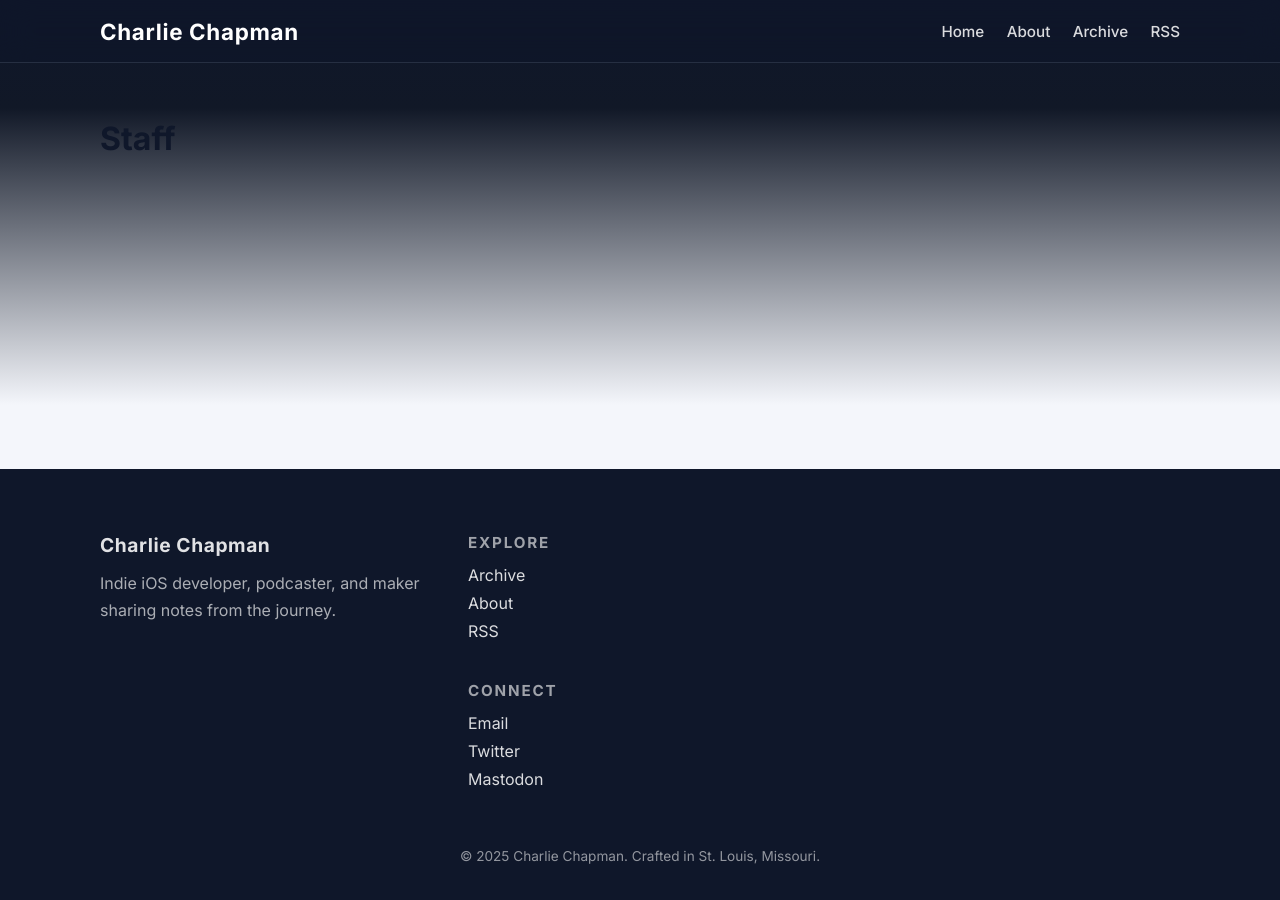
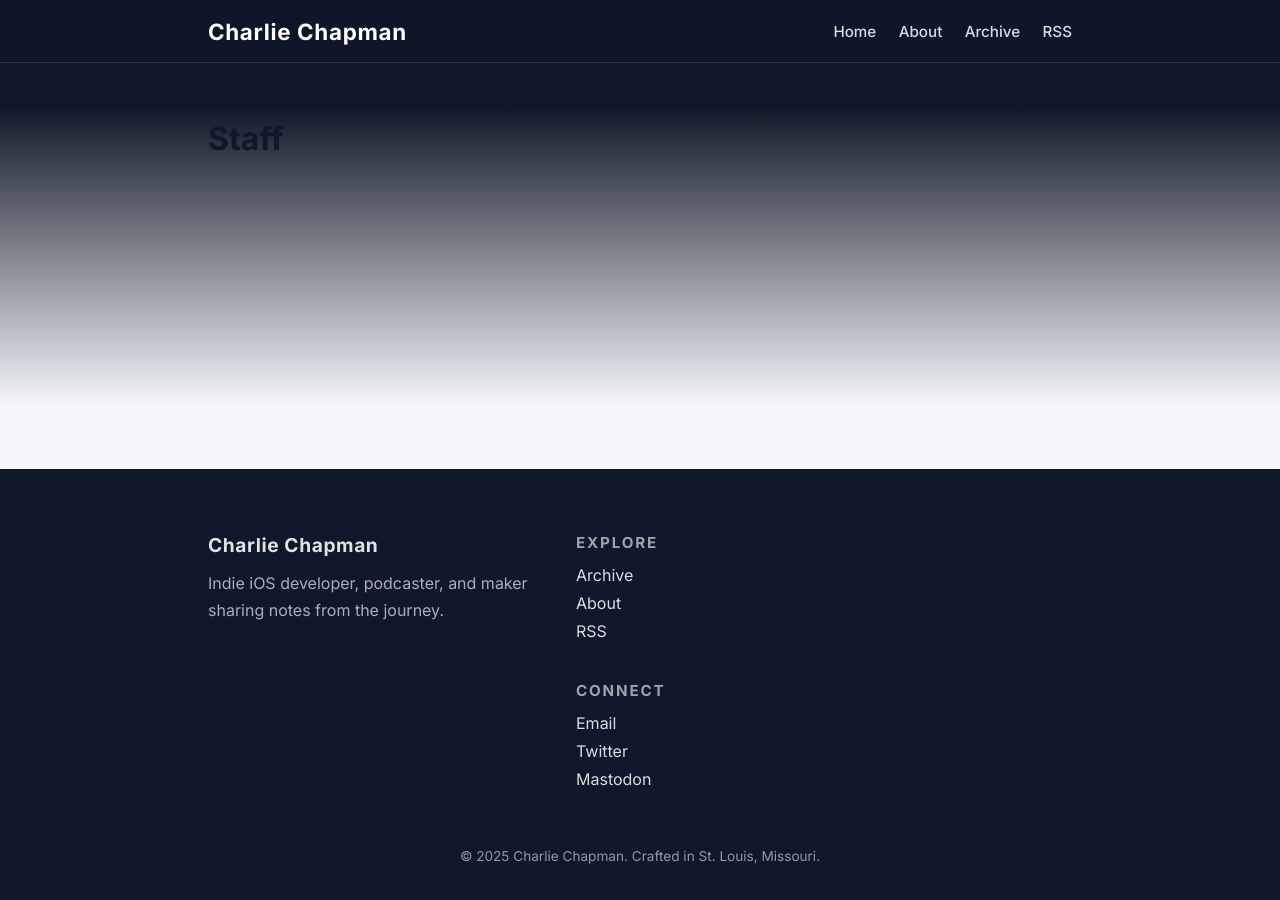
Before and after one commit to charliemchapman/charliemchapman-site, a Jekyll site: the page built from pages/staff.html, in a window 1280 px wide. Built offline with Jekyll 4.4.1, drawn with Linux system fonts in a browser that asks for light colours.

Commit message:
fixed some stuff with cursor

```diff
--- a/_sass/main.scss
+++ b/_sass/main.scss
@@ -74,7 +74,7 @@
 }
 
 .site-container {
-  width: min(1080px, 92vw);
+  width: min(67.5vw, 92vw);
   margin: 0 auto;
 }
 
@@ -242,7 +242,7 @@
 }
 
 .hero__title {
-  font-size: clamp(2.2rem, 3vw + 1rem, 3.6rem);
+  font-size: clamp(2.2rem, calc(3vw + 1rem), 3.6rem);
   line-height: 1.1;
   margin-bottom: 1.2rem;
   color: white;
@@ -386,7 +386,7 @@
   text-align: center;
 
   &__title {
-    font-size: clamp(2rem, 2vw + 1.5rem, 3rem);
+    font-size: clamp(2rem, calc(2vw + 1.5rem), 3rem);
     margin-bottom: 0.5rem;
   }
 
@@ -462,7 +462,7 @@
   padding: 4rem 0;
 
   h1 {
-    font-size: clamp(2rem, 2vw + 1.5rem, 2.6rem);
+    font-size: clamp(2rem, calc(2vw + 1.5rem), 2.6rem);
     color: white;
   }
 }
@@ -492,7 +492,7 @@
     top: calc(100% + 0.75rem);
     left: 50%;
     transform: translate(-50%, -12px);
-    width: min(92vw, 420px);
+    width: min(92vw, 26.25vw);
     background: rgba(15, 23, 42, 0.96);
     border: 1px solid rgba(148, 163, 184, 0.3);
     border-radius: 1.4rem;
--- a/_sass/me-page.scss
+++ b/_sass/me-page.scss
@@ -41,7 +41,7 @@
 }
 
 .me-content h1 {
-  font-size: clamp(2rem, 2vw + 1.3rem, 2.8rem);
+  font-size: clamp(2rem, calc(2vw + 1.3rem), 2.8rem);
   margin-bottom: 0.4rem;
 }
 
--- a/_sass/post-markdown-overrides.scss
+++ b/_sass/post-markdown-overrides.scss
@@ -20,7 +20,7 @@
 }
 
 .post-article__title {
-  font-size: clamp(2.2rem, 2vw + 1.8rem, 3rem);
+  font-size: clamp(2.2rem, calc(2vw + 1.8rem), 3rem);
   margin-bottom: 0.8rem;
 }
 
@@ -45,11 +45,11 @@
   }
 
   h2 {
-    font-size: clamp(1.8rem, 1.6vw + 1.5rem, 2.3rem);
+    font-size: clamp(1.8rem, calc(1.6vw + 1.5rem), 2.3rem);
   }
 
   h3 {
-    font-size: clamp(1.4rem, 1vw + 1.1rem, 1.8rem);
+    font-size: clamp(1.4rem, calc(1vw + 1.1rem), 1.8rem);
   }
 
   h4 {
```
